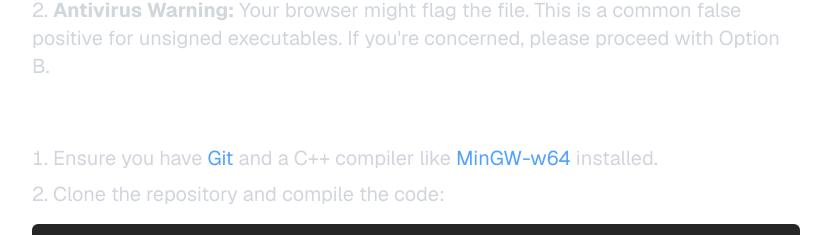
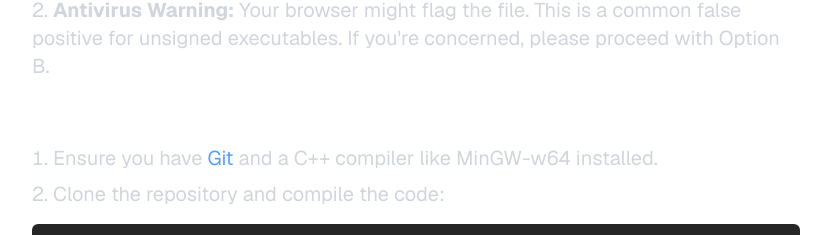
Before and after one commit to tathya1001/legit-website, a Next.js app: page / in a window 1280 px wide. Shown: the part 1232-1467 px from the top of the page, without its empty margins (224-1055 px from the left). Built offline with nearby package versions, Linux system fonts and the light colour scheme; a web font is replaced by a local one.

Commit message:
Updated Installation Steps

```diff
--- a/src/components/InstallationGuide.tsx
+++ b/src/components/InstallationGuide.tsx
@@ -102,13 +102,11 @@ const InstallationGuide: FC<InstallationGuideProps> = () => {
                 Git
               </a>{" "}
               and a C++ compiler like{" "}
-              <a
-                href="https://www.mingw-w64.org/"
-                target="_blank"
-                className="text-blue-400 hover:underline"
+              <span
+
               >
                 MinGW-w64
-              </a>{" "}
+              </span>{" "}
               installed.
             </li>
             <li>Clone the repository and compile the code:</li>
```
